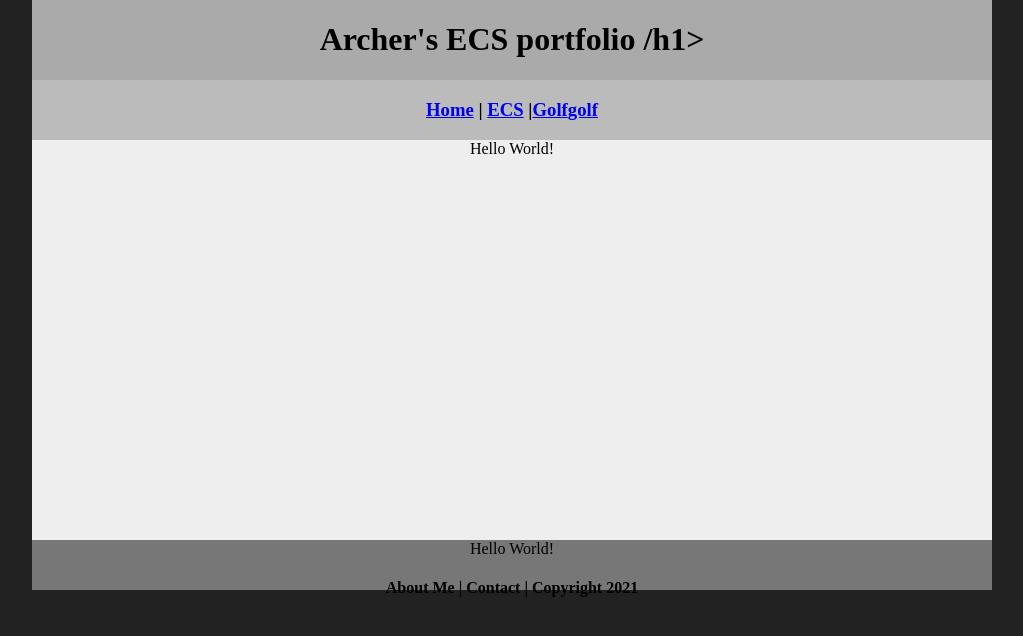
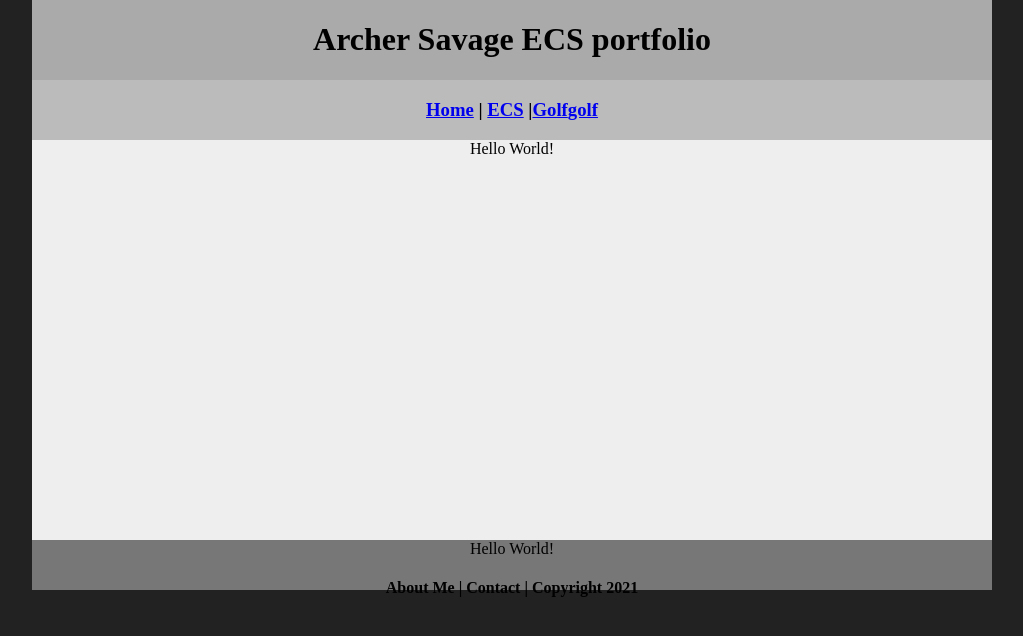
Before and after one commit to YO2025-2026/ecsportfolio, a plain HTML site: page index.html in a window 1280 px wide. Shown: the whole page, without its empty margins (128-1151 px from the left). Drawn offline with Linux system fonts and the light colour scheme.

Commit message:
Update index.html

```diff
--- a/index.html
+++ b/index.html
@@ -9,7 +9,7 @@
 <body>
 <div class="container">
   <div class="header">
-  	<h1> Archer's ECS portfolio /h1>
+  	<h1> Archer Savage ECS portfolio </h1>
   </div>
   <div class="nav">
     <h3> <a href="../index.html">Home</a> | <a href="index.html">ECS</a> |<a href="Golf/index.html">Golf</a><a href="../golf/index.html">golf</a></h3>
```
